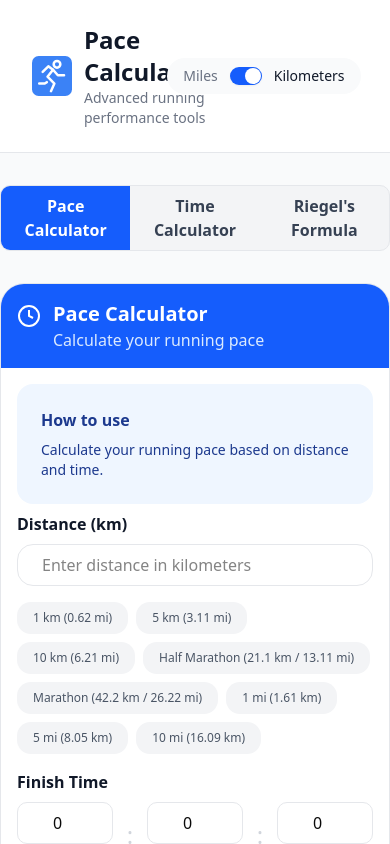
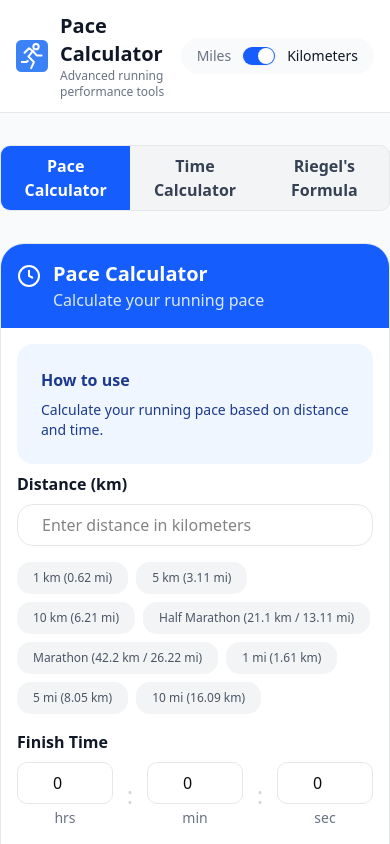
Before and after one commit to ZzyzxIsAlreadyTaken/pace-calculator, a React (Vite) app: page / in a window 390 px wide. Shown: the top 844 px of the page. Built offline with nearby package versions, Linux system fonts and the light colour scheme.

Commit message:
Mobile UI changes

```diff
--- a/src/components/Header.tsx
+++ b/src/components/Header.tsx
@@ -7,16 +7,18 @@ interface HeaderProps {
 
 export default function Header({ unit, onUnitToggle }: HeaderProps) {
   return (
-    <header className="flex items-center justify-between px-8 py-6 bg-white border-b border-gray-200">
+    <header className="flex items-center justify-between px-4 py-3 sm:px-8 sm:py-6 bg-white border-b border-gray-200">
       <div className="flex items-center space-x-3">
         <img
           src="/src/assets/running.svg"
           alt="Pace Calculator Icon"
-          className="w-10 h-10"
+          className="w-8 h-8 sm:w-10 sm:h-10"
         />
         <div>
-          <h1 className="text-2xl font-bold text-gray-900">Pace Calculator</h1>
-          <p className="text-sm text-gray-500">
+          <h1 className="text-xl sm:text-2xl font-bold text-gray-900">
+            Pace Calculator
+          </h1>
+          <p className="text-xs sm:text-sm text-gray-500">
             Advanced running performance tools
           </p>
         </div>
```
